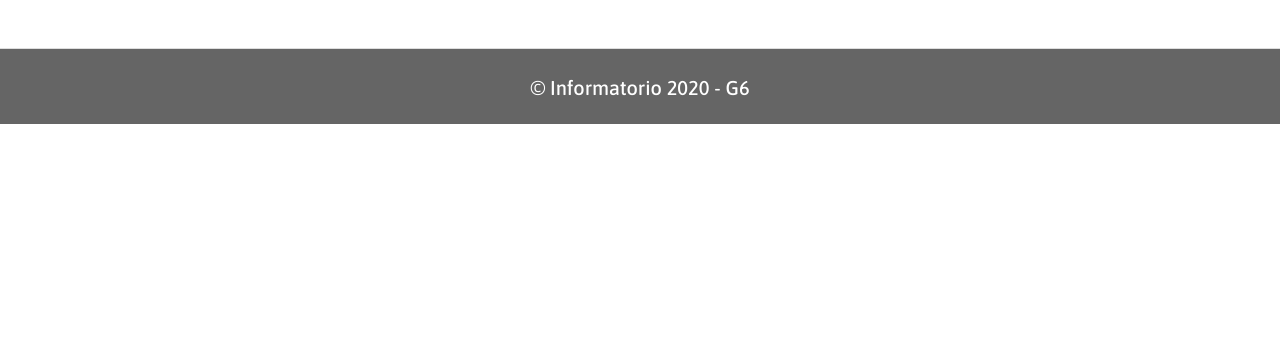
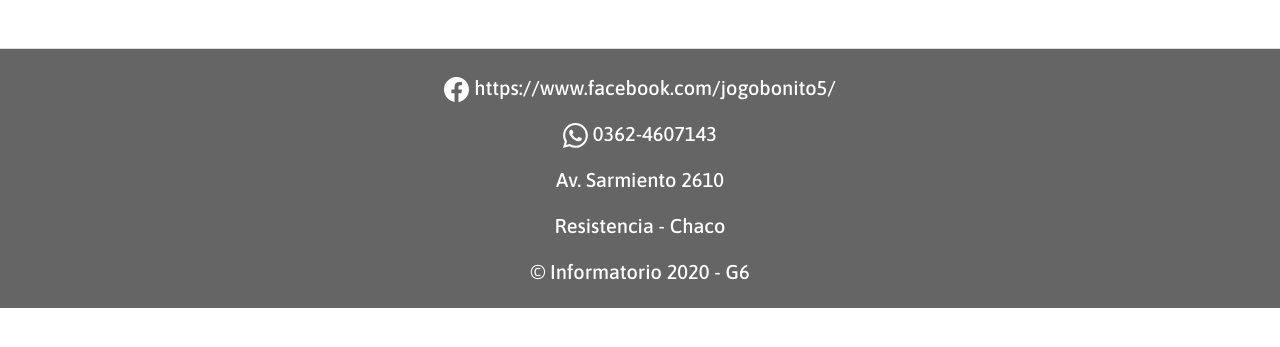
Before and after one commit to jhorgesub/Gestion_turnos, a Django app: template templates/index.html in a window 1280 px wide. Shown: the part 56-403 px from the top of the page. Run offline with Django 3.2, Linux system fonts and the light colour scheme; the template is opened without the code that fills it, so the values that code supplies are empty; some libraries are stand-ins or nearby versions.

Commit message:
Footer modificado

```diff
--- a/templates/index.html
+++ b/templates/index.html
@@ -107,6 +107,27 @@
 
 
     <footer class="index-footer pt-4">
+
+        <p>
+            <svg xmlns="http://www.w3.org/2000/svg" width="25" height="25" fill="currentColor" class="bi bi-facebook" viewBox="0 0 16 16">
+                <path d="M16 8.049c0-4.446-3.582-8.05-8-8.05C3.58 0-.002 3.603-.002 8.05c0 4.017 2.926 7.347 6.75 7.951v-5.625h-2.03V8.05H6.75V6.275c0-2.017 1.195-3.131 3.022-3.131.876 0 1.791.157 1.791.157v1.98h-1.009c-.993 0-1.303.621-1.303 1.258v1.51h2.218l-.354 2.326H9.25V16c3.824-.604 6.75-3.934 6.75-7.951z"/>
+              </svg>
+            <i class="bi bi-facebook"></i> https://www.facebook.com/jogobonito5/
+        <p/>
+        <p>
+            <svg xmlns="http://www.w3.org/2000/svg" width="25" height="25" fill="currentColor" class="bi bi-whatsapp" viewBox="0 0 16 16">
+                <path d="M13.601 2.326A7.854 7.854 0 0 0 7.994 0C3.627 0 .068 3.558.064 7.926c0 1.399.366 2.76 1.057 3.965L0 16l4.204-1.102a7.933 7.933 0 0 0 3.79.965h.004c4.368 0 7.926-3.558 7.93-7.93A7.898 7.898 0 0 0 13.6 2.326zM7.994 14.521a6.573 6.573 0 0 1-3.356-.92l-.24-.144-2.494.654.666-2.433-.156-.251a6.56 6.56 0 0 1-1.007-3.505c0-3.626 2.957-6.584 6.591-6.584a6.56 6.56 0 0 1 4.66 1.931 6.557 6.557 0 0 1 1.928 4.66c-.004 3.639-2.961 6.592-6.592 6.592zm3.615-4.934c-.197-.099-1.17-.578-1.353-.646-.182-.065-.315-.099-.445.099-.133.197-.513.646-.627.775-.114.133-.232.148-.43.05-.197-.1-.836-.308-1.592-.985-.59-.525-.985-1.175-1.103-1.372-.114-.198-.011-.304.088-.403.087-.088.197-.232.296-.346.1-.114.133-.198.198-.33.065-.134.034-.248-.015-.347-.05-.099-.445-1.076-.612-1.47-.16-.389-.323-.335-.445-.34-.114-.007-.247-.007-.38-.007a.729.729 0 0 0-.529.247c-.182.198-.691.677-.691 1.654 0 .977.71 1.916.81 2.049.098.133 1.394 2.132 3.383 2.992.47.205.84.326 1.129.418.475.152.904.129 1.246.08.38-.058 1.171-.48 1.338-.943.164-.464.164-.86.114-.943-.049-.084-.182-.133-.38-.232z"/>
+              </svg>
+              <i class="bi bi-whatsapp"></i> 0362-4607143
+
+        </p>
+        <p>
+            Av. Sarmiento 2610
+        </p>
+        <p>
+            Resistencia - Chaco
+
+        </p>
         <p>© Informatorio 2020 - G6</p>
     </footer>
 
```
Also changed, not shown: templates/turnos/base_turnos.html (+23 -24 lines).
